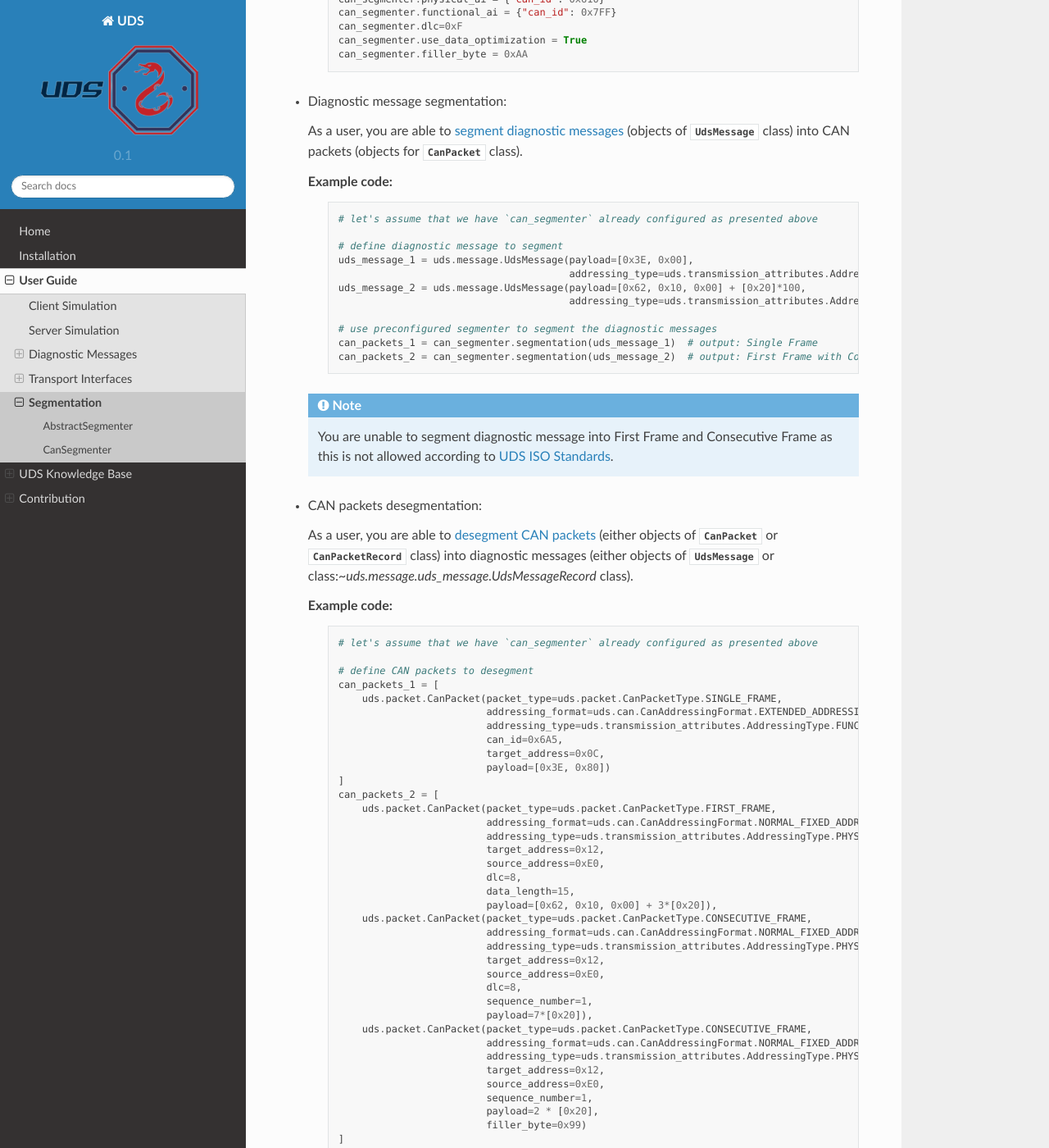
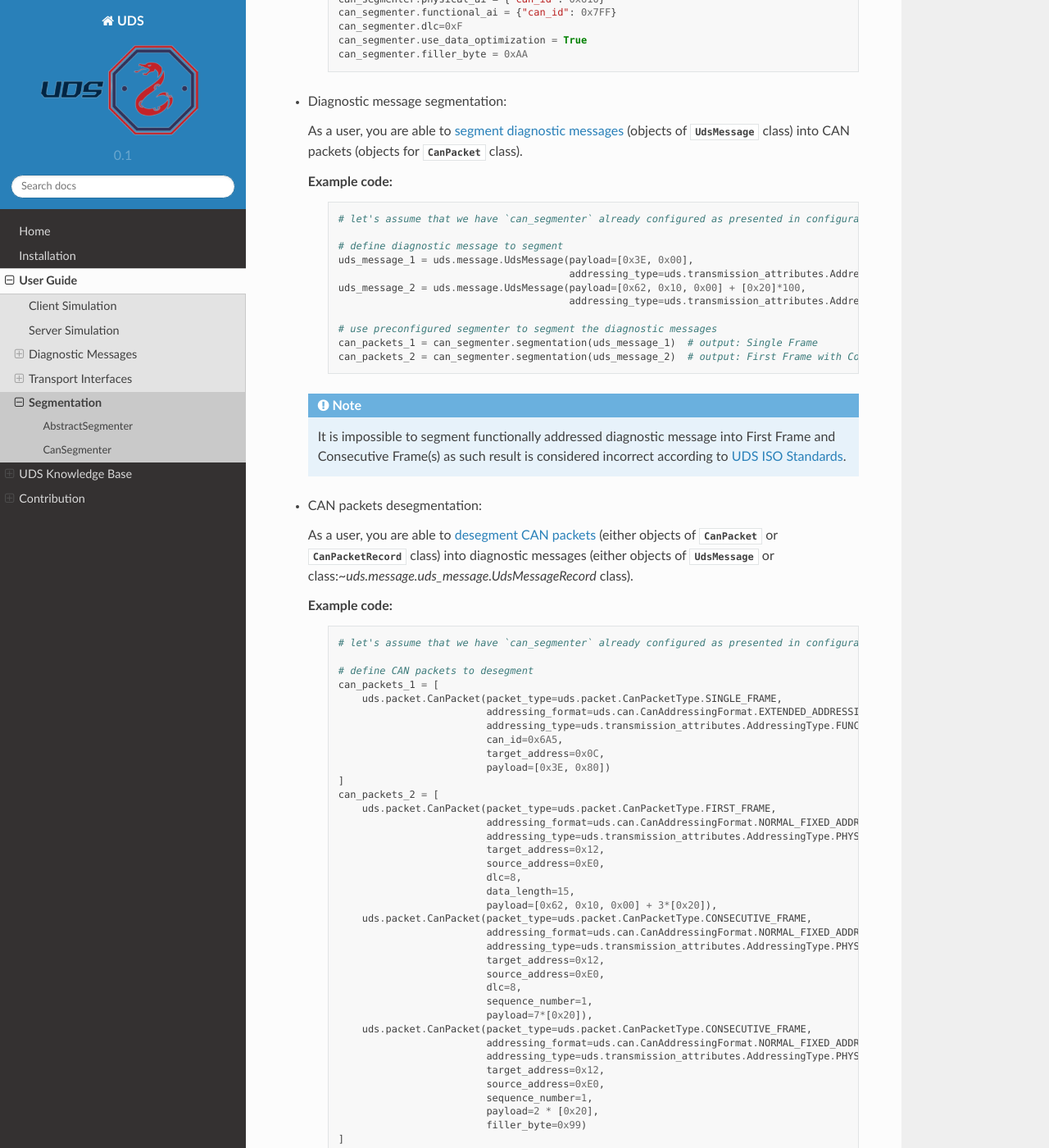
Before and after one commit to mdabrowski1990/uds, a Sphinx documentation site: the page built from docs/source/pages/user_guide/segmentation.rst, in a window 1280 px wide and 1400 px high, scrolled down 935 px. Shown: the whole window at 82% size. Built offline with Sphinx 7.4.7 and the Read the Docs theme 2.0.0, drawn with Linux system fonts in a browser that asks for light colours; pages that are not in the unit, such as notebooks, are missing from menus; some of the changed text lies outside the part shown.

Commit message:
review fixes
Fix as per review comments.

```diff
--- a/docs/source/pages/knowledge_base/segmentation.rst
+++ b/docs/source/pages/knowledge_base/segmentation.rst
@@ -47,7 +47,7 @@
 :ref:`Consecutive Frames (CAN Packets) <knowledge-base-can-consecutive-frame>`.
 A receiver controls the stream of incoming :ref:`Consecutive Frames <knowledge-base-can-consecutive-frame>` by sending
 :ref:`Flow Controls (CAN Packets) <knowledge-base-can-flow-control>` after
-:ref:`First Frame (CAN Packet) <knowledge-base-can-first-frame>` and each complete
+:ref:`First Frame (CAN Packet) <knowledge-base-can-first-frame>` and each complete transmission of
 :ref:`Consecutive Frames <knowledge-base-can-consecutive-frame>` block.
 
 .. note:: The size of :ref:`Consecutive Frames <knowledge-base-can-consecutive-frame>` block is determined by
--- a/docs/source/pages/user_guide/segmentation.rst
+++ b/docs/source/pages/user_guide/segmentation.rst
@@ -56,7 +56,7 @@
 
     .. code-block::  python
 
-        # let's assume that we have `can_segmenter` already configured as presented above
+        # let's assume that we have `can_segmenter` already configured as presented in configuration example above
 
         # define diagnostic message to segment
         uds_message_1 = uds.message.UdsMessage(payload=[0x3E, 0x00],
@@ -68,8 +68,8 @@
         can_packets_1 = can_segmenter.segmentation(uds_message_1)  # output: Single Frame
         can_packets_2 = can_segmenter.segmentation(uds_message_2)  # output: First Frame with Consecutive Frame(s)
 
-  .. note:: You are unable to segment diagnostic message into First Frame and Consecutive Frame as this is not allowed
-      according to :ref:`UDS ISO Standards <knowledge-base-uds-standards>`.
+  .. note:: It is impossible to segment functionally addressed diagnostic message into First Frame and Consecutive Frame(s)
+      as such result is considered incorrect according to :ref:`UDS ISO Standards <knowledge-base-uds-standards>`.
 
 
 - CAN packets desegmentation:
@@ -83,7 +83,7 @@
 
     .. code-block::  python
 
-        # let's assume that we have `can_segmenter` already configured as presented above
+        # let's assume that we have `can_segmenter` already configured as presented in configuration example above
 
         # define CAN packets to desegment
         can_packets_1 = [
@@ -125,6 +125,6 @@
         uds_message_1 = can_segmenter.desegmentation(can_packets_1)
         uds_message_2 = can_segmenter.desegmentation(can_packets_2)
 
-    .. warning:: Desegmentation performs only sanity check on CAN Packets (not full validation of CAN packets content),
-        therefore as long as a message can be decoded out of CAN packets (even if it is incompatible with
-        Diagnostic on CAN ISO standards) as long it will not raise an error.
+    .. warning:: Desegmentation performs only sanity check of CAN Packets content, therefore some inconsistencies
+        with Diagnostic on CAN standard might be silently accepted as long as a message can be decoded out of provided
+        CAN packets.
```
Also changed, not shown: 2 other files.
